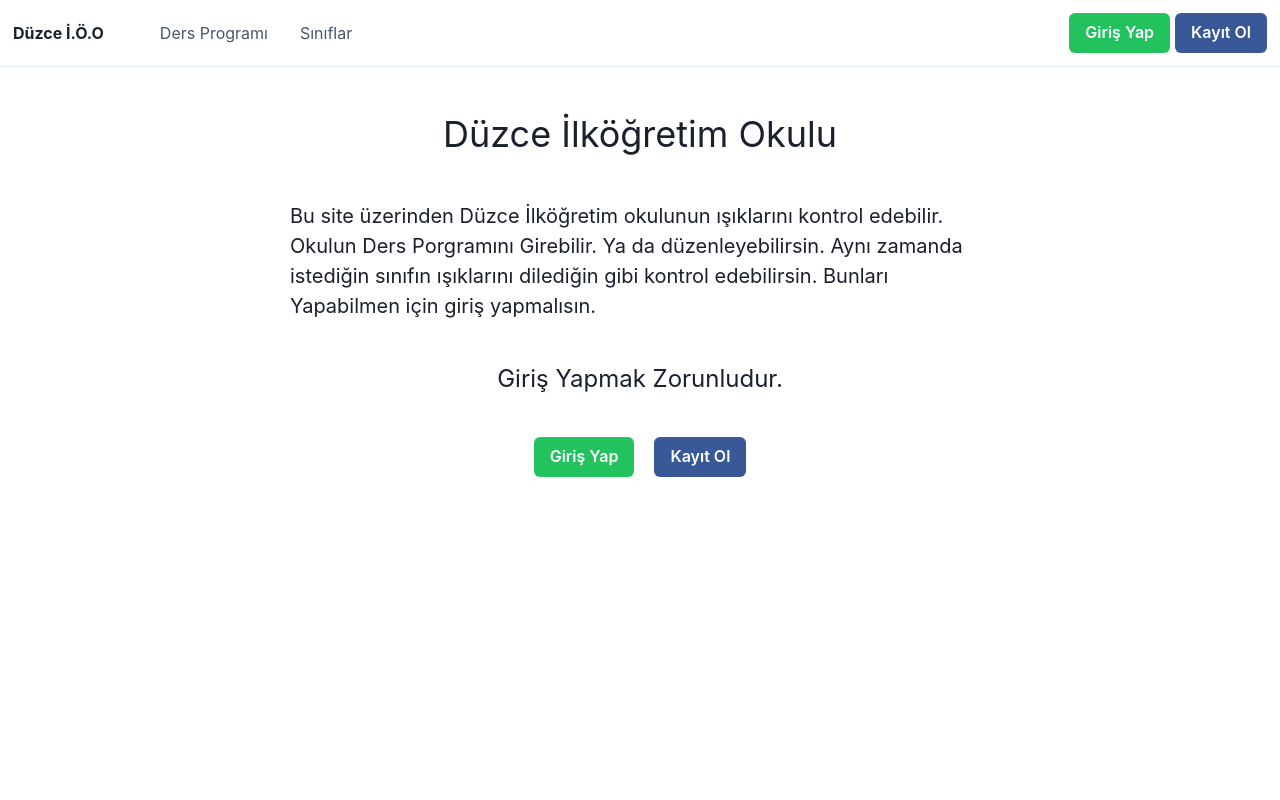
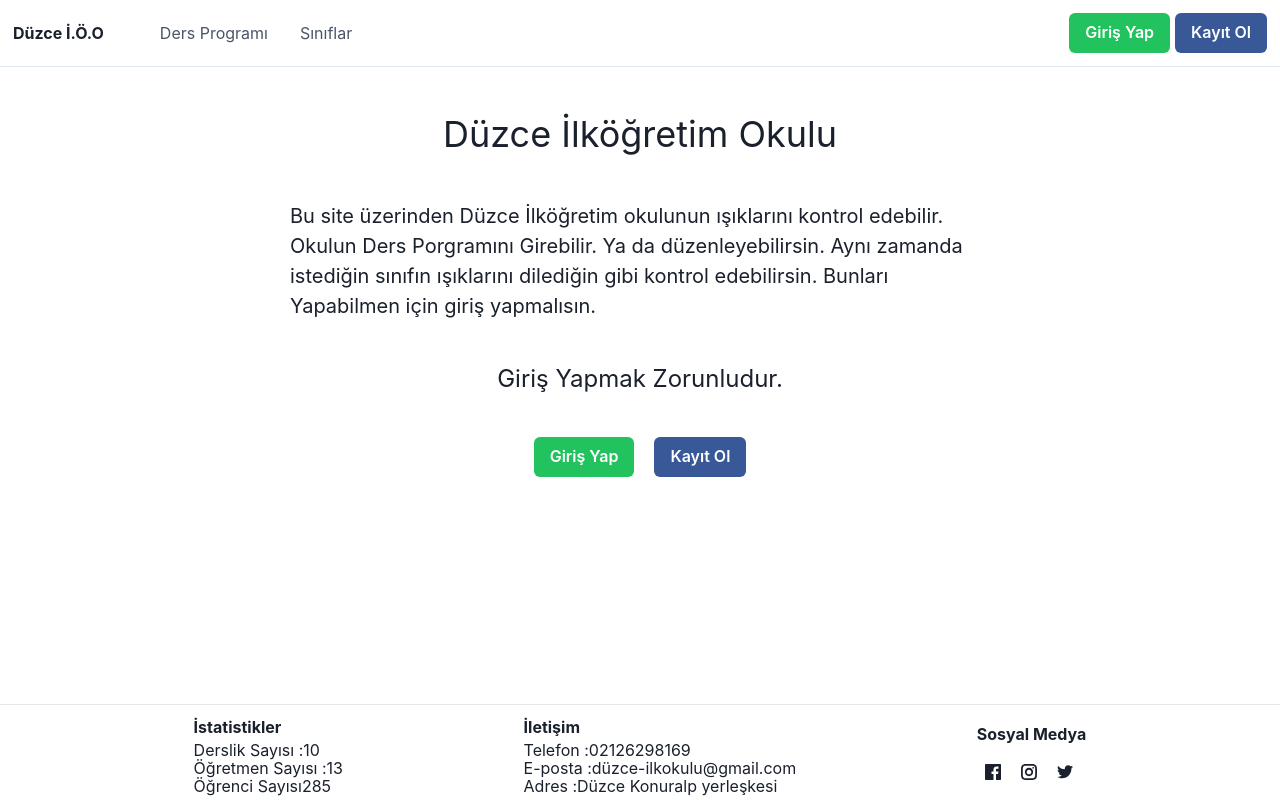
Before and after one commit to seyityahya/smart_school_lighting_management, a React (Create React App) app in the folder frontend/: page / in a window 1280 px wide. Built offline with nearby package versions, Linux system fonts and the light colour scheme; no server answers.

Commit message:
footer add and home page to organise

```diff
--- a/frontend/package.json
+++ b/frontend/package.json
@@ -14,6 +14,7 @@
     "framer-motion": "^10.11.5",
     "react": "^18.2.0",
     "react-dom": "^18.2.0",
+    "react-icons": "^4.8.0",
     "react-query": "^3.39.3",
     "react-router-dom": "^6.10.0",
     "react-scripts": "5.0.1",
--- /dev/null
+++ b/frontend/src/components/Footer/index.js
@@ -0,0 +1,87 @@
+import React from "react";
+import { Flex, Box, Heading, Text } from "@chakra-ui/react";
+import styles from "./style.module.css";
+import { GrFacebook, GrInstagram, GrTwitter } from "react-icons/gr";
+
+function Footer() {
+  return (
+    <footer className={styles.footer}>
+      <div className={styles.first}>
+        <Box>
+          <Flex spacing="4">
+            <Flex flex="1" gap="4" alignItems="center" flexWrap="wrap">
+              <Box>
+                <Heading pb={3} size="sm">
+                  İstatistikler
+                </Heading>
+              </Box>
+            </Flex>
+          </Flex>
+          <Box display={"flex"} alignItems={"center"} marginBottom={4}>
+            <Text>Derslik Sayısı : </Text>
+            <Text>10</Text>
+          </Box>
+          <Box display={"flex"} alignItems={"center"} marginBottom={4}>
+            <Text>Öğretmen Sayısı : </Text>
+            <Text>13</Text>
+          </Box>
+          <Box display={"flex"} alignItems={"center"}>
+            <Text>Öğrenci Sayısı </Text>
+            <Text>285</Text>
+          </Box>
+        </Box>
+      </div>
+      <div className={styles.second}>
+        <Box>
+          <Flex spacing="4">
+            <Flex flex="1" gap="4" alignItems="center" flexWrap="wrap">
+              <Box>
+                <Heading pb={3} size="sm">
+                  İletişim
+                </Heading>
+              </Box>
+            </Flex>
+          </Flex>
+          <Box display={"flex"} alignItems={"center"} marginBottom={4}>
+            <Text>Telefon : </Text>
+            <Text>02126298169</Text>
+          </Box>
+          <Box display={"flex"} alignItems={"center"} marginBottom={4}>
+            <Text>E-posta : </Text>
+            <Text>düzce-ilkokulu@gmail.com</Text>
+          </Box>
+          <Box display={"flex"} alignItems={"center"}>
+            <Text>Adres : </Text>
+            <Text>Düzce Konuralp yerleşkesi</Text>
+          </Box>
+        </Box>
+      </div>
+      <div className={styles.third}>
+        <Box>
+          <Flex spacing="4">
+            <Flex flex="1" gap="4" alignItems="center" flexWrap="wrap">
+              <Box>
+                <Heading pb={5} size="sm">
+                  Sosyal Medya
+                </Heading>
+                <Flex>
+                  <Box ml={2} mr={5}>
+                    <GrFacebook />
+                  </Box>
+                  <Box mr={5}>
+                    <GrInstagram />
+                  </Box>
+                  <Box>
+                    <GrTwitter />
+                  </Box>
+                </Flex>
+              </Box>
+            </Flex>
+          </Flex>
+        </Box>
+      </div>
+    </footer>
+  );
+}
+
+export default Footer;
--- /dev/null
+++ b/frontend/src/components/Footer/style.module.css
@@ -0,0 +1,9 @@
+.footer {
+  border-top: 1px solid rgb(232, 230, 230);
+  width: 100%;
+  padding: 13px;
+  display: flex;
+  justify-content: space-evenly;
+  line-height: 2px;
+  align-items: center;
+}
--- a/frontend/src/pages/Auth/Signin/index.js
+++ b/frontend/src/pages/Auth/Signin/index.js
@@ -13,8 +13,10 @@ import { useFormik } from "formik";
 import validationSchema from "./validations";
 import { fetchLogin } from "../../../api";
 import { useAuth } from "../../../contexts/AuthContext";
+import { useNavigate } from "react-router-dom";
 
-function Signin({ history }) {
+function Signin() {
+  const navigate = useNavigate();
   const { login } = useAuth();
 
   const formik = useFormik({
@@ -30,7 +32,7 @@ function Signin({ history }) {
           password: values.password,
         });
         login(loginResponse);
-        history.push("/");
+        navigate("/");
       } catch (e) {
         bag.setErrors({ general: e.response.data.message });
       }
--- a/frontend/src/pages/Auth/Signup/index.js
+++ b/frontend/src/pages/Auth/Signup/index.js
@@ -13,8 +13,10 @@ import { useFormik } from "formik";
 import validationSchema from "./validations";
 import { fetchRegister } from "../../../api";
 import { useAuth } from "../../../contexts/AuthContext";
+import { useNavigate } from "react-router-dom";
 
-function Signup({ history }) {
+function Signup() {
+  const navigate = useNavigate();
   const { login } = useAuth();
 
   const formik = useFormik({
@@ -31,7 +33,7 @@ function Signup({ history }) {
           password: values.password,
         });
         login(registerResponse);
-        history.push("/profile");
+        navigate("/profile");
       } catch (e) {
         bag.setErrors({ general: e.response.data.message });
       }
--- a/frontend/src/pages/HomePage/index.js
+++ b/frontend/src/pages/HomePage/index.js
@@ -3,11 +3,14 @@ import { Link } from "react-router-dom";
 import { Box, Text, Button } from "@chakra-ui/react";
 import { useAuth } from "../../contexts/AuthContext";
 import HomePageComponents from "../../components/HomePageComponents";
+import Footer from "../../components/Footer";
+import "./style.css";
 
 function HomePage() {
   const { loggedIn } = useAuth();
   return (
-    <div>
+    <>
+      <div className="home-page">
         <Box display="flex" flexDirection="column" alignItems="center" mt={10}>
           <Text fontSize="4xl">Düzce İlköğretim Okulu</Text>
 
@@ -17,8 +20,8 @@ function HomePage() {
                 Bu site üzerinden Düzce İlköğretim okulunun ışıklarını kontrol
                 edebilir. Okulun Ders Porgramını Girebilir. Ya da
                 düzenleyebilirsin. Aynı zamanda istediğin sınıfın ışıklarını
-              dilediğin gibi kontrol edebilirsin. Bunları Yapabilmen için giriş
-              yapmalısın.
+                dilediğin gibi kontrol edebilirsin. Bunları Yapabilmen için
+                giriş yapmalısın.
               </Text>
               <Text mt={10} fontSize="2xl">
                 Giriş Yapmak Zorunludur.
@@ -44,6 +47,10 @@ function HomePage() {
           )}
         </Box>
       </div>
+      <div className="footer">
+        <Footer />
+      </div>
+    </>
   );
 }
 
--- /dev/null
+++ b/frontend/src/pages/HomePage/style.css
@@ -0,0 +1,5 @@
+.footer {
+  width: 100%;
+  position: fixed;
+  bottom: 0;
+}
```
Also changed, not shown: frontend/src/components/HomePageComponents/index.js (+33 -76 lines), 1 other file (tests, documents, lock files or other folders). Lines whose indentation alone changed are shown as unchanged.
